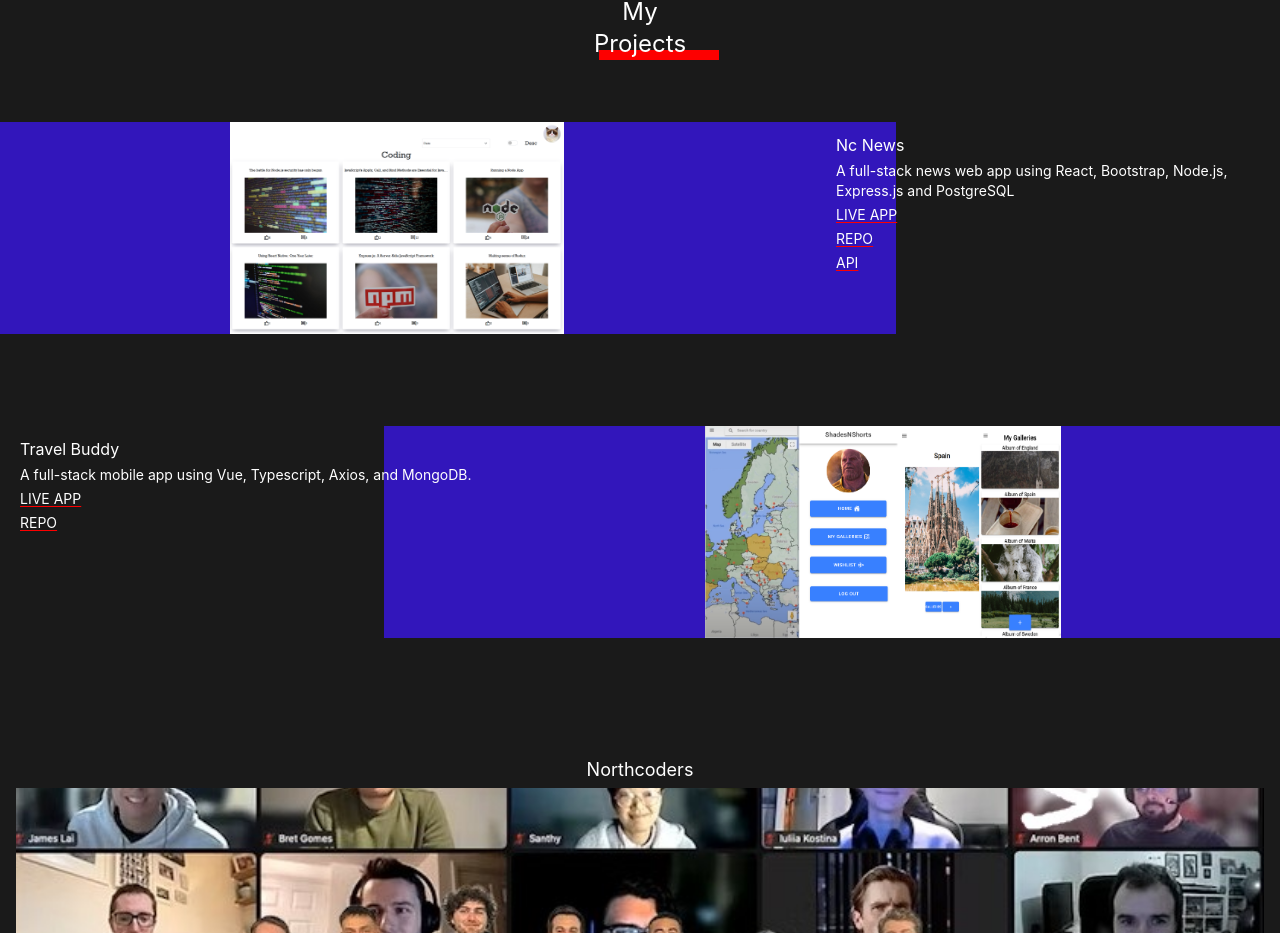
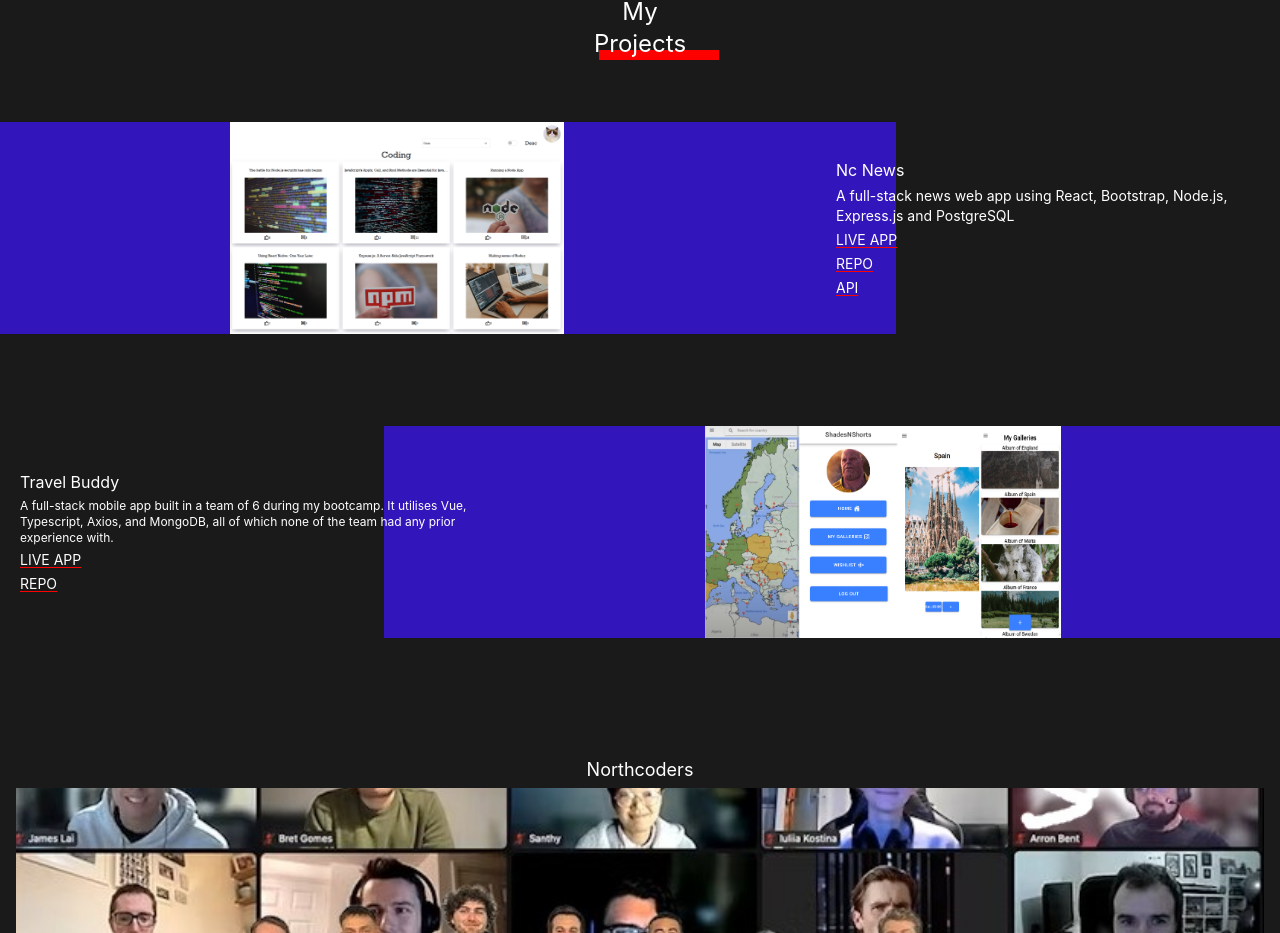
Before and after one commit to Arron-B/portfolio, a React (Vite) app: page / in a window 1280 px wide. Shown: the part 1580-2513 px from the top of the page. Built offline with nearby package versions, Linux system fonts and the light colour scheme.

Commit message:
Overlay with a note added to Travel Buddy project
Text alignment on differing screen sizes fixed for project info

```diff
--- a/src/components/Projects.jsx
+++ b/src/components/Projects.jsx
@@ -1,6 +1,8 @@
 import { useState } from "react";
 
 function Projects({ isNavOpen, isDark }) {
+	const [isHovered, setIsHovered] = useState(false);
+
 	return (
 		<>
 			<div
@@ -22,7 +24,7 @@ function Projects({ isNavOpen, isDark }) {
 						className="w-[62vw] object-scale-down z-10"
 						src="./src/assets/ncnews-cropped.png"
 					></img>
-					<div className="absolute bg-transparent h-[90%] w-[35vw] right-0 top-[5%] flex flex-col gap-1 px-1 text-left">
+					<div className="absolute bg-transparent h-[90%] w-[35vw] right-0 top-[5%] flex flex-col gap-1 px-1 text-left justify-center">
 						<h3 className="text-md">Nc News</h3>
 						<p className="text-sm">
 							A full-stack news web app using React, Bootstrap, Node.js,
@@ -52,16 +54,39 @@ function Projects({ isNavOpen, isDark }) {
 					</div>
 				</section>
 
-				<section className="travel-buddy relative bottom-0 h-[30%] w-[100vw] flex ml-auto justify-end hover:scale-95">
+				<section
+					className="travel-buddy relative bottom-0 h-[30%] w-[100vw] flex ml-auto justify-end hover:scale-95"
+					onMouseEnter={() => {
+						setIsHovered(true);
+					}}
+					onMouseLeave={() => {
+						setIsHovered(false);
+					}}
+				>
+					<div
+						className={
+							"bg-[rgba(0,0,0,0.54)] absolute z-20 h-full w-[70vw] flex flex-col justify-center items-center text-sm pl-6" +
+							(isHovered ? "" : " hidden")
+						}
+					>
+						<p>Note:</p>
+						<p className="text-white">
+							This app was not intended to be a web app and should be viewed in
+							a mobile viewport.
+						</p>
+					</div>
 					<div className="w-[70vw] h-full absolute z-0 bg-[#3216bb]"></div>
+
 					<img
 						className="w-[62vw] object-scale-down z-10"
 						src="./src/assets/travel-buddy-screens-cropped.png"
 					></img>
-					<div className="absolute bg-transparent h-[90%] w-[37vw] left-0 top-[5%] flex flex-col gap-1 pl-5 text-left">
+					<div className="absolute z-30 bg-transparent h-[100%] w-[37vw] left-0 flex flex-col gap-1 pl-5 text-left justify-center">
 						<h3 className="text-md">Travel Buddy</h3>
-						<p className="text-sm">
-							A full-stack mobile app using Vue, Typescript, Axios, and MongoDB.
+						<p className="text-xs">
+							A full-stack mobile app built in a team of 6 during my bootcamp.
+							It utilises Vue, Typescript, Axios, and MongoDB, all of which none
+							of the team had any prior experience with.
 						</p>
 						<a
 							className="text-sm underline decoration-my-red underline-offset-2"
```
